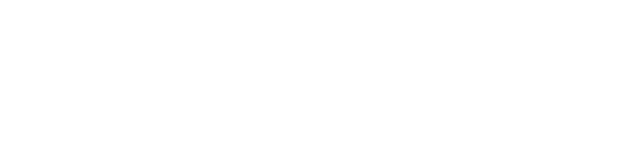
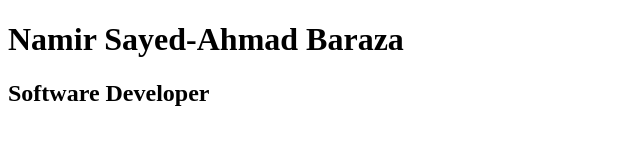
Before and after one commit to namirsab/personal-website-21-4, a plain HTML site: page index.html in a window 1280 px wide. Shown: the whole page, without its empty margins (0-640 px from the left). Drawn offline with Linux system fonts and the light colour scheme.

Commit message:
Add header with title and subtitle

```diff
--- a/index.html
+++ b/index.html
@@ -6,5 +6,10 @@
     <meta name="viewport" content="width=device-width, initial-scale=1.0" />
     <title>Personal Website</title>
   </head>
-  <body></body>
+  <body>
+    <header>
+      <h1>Namir Sayed-Ahmad Baraza</h1>
+      <h2>Software Developer</h2>
+    </header>
+  </body>
 </html>
```
